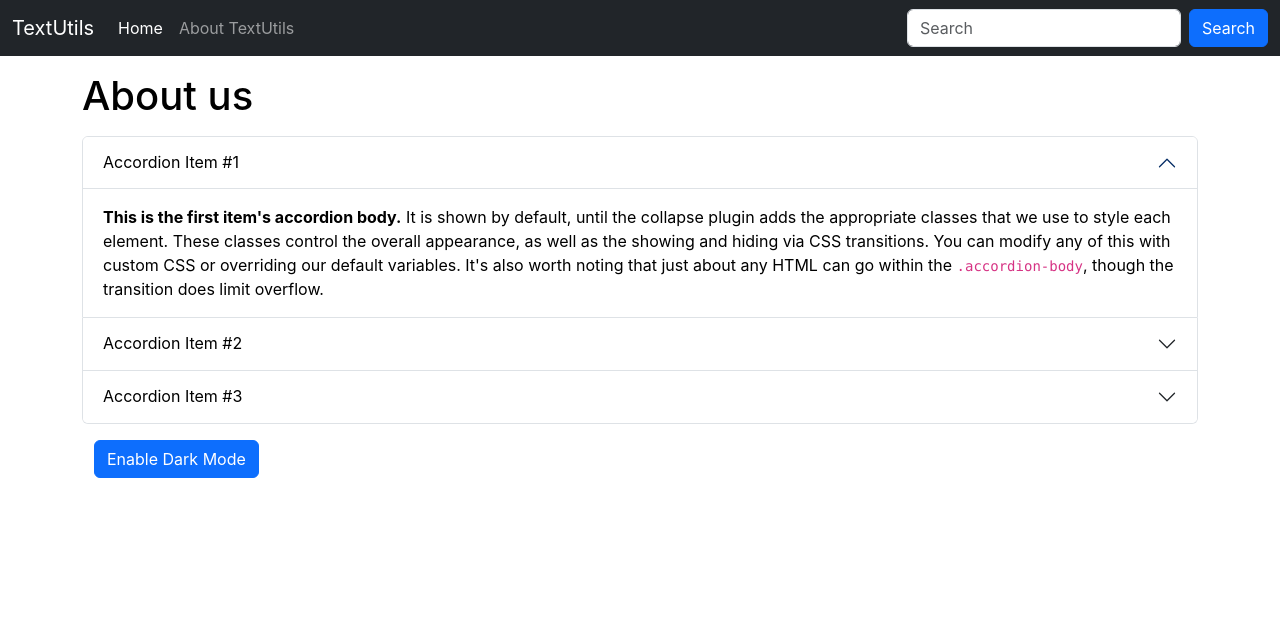
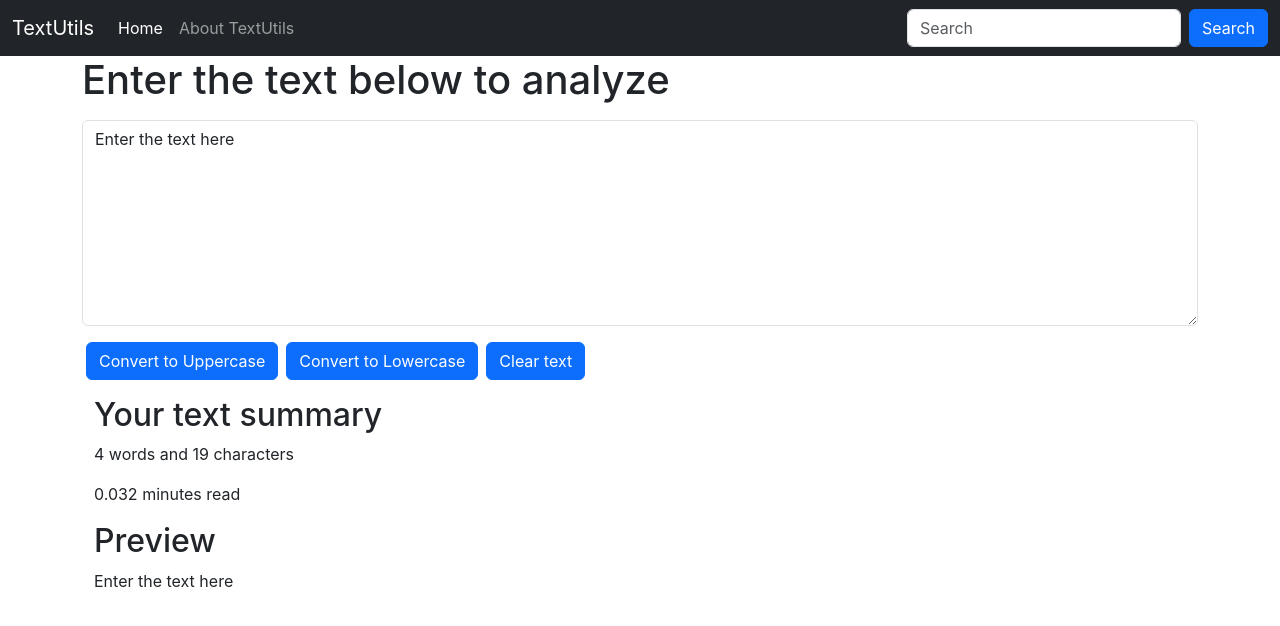
Before and after one commit to Jitender-52/textutils, a React (Create React App) app: page / in a window 1280 px wide. Shown: the top 626 px of the page. Built offline with nearby package versions, Linux system fonts and the light colour scheme.

Commit message:
11th commit

```diff
--- a/src/App.js
+++ b/src/App.js
@@ -1,20 +1,20 @@
 import logo from './logo.svg';
 import './App.css';
 import Navbar from './components/Navbar';
-// import TextForm from './components/TextForm';
-import About from './components/About';
+import TextForm from './components/TextForm';
+// import About from './components/About';
 
 
-let name = "World!"
+// let name = "World!"
 function App() {
   return (
     <>
       <Navbar title="TextUtils" aboutText="About TextUtils" />
       {/* <Navbar/> */}
-      {/* <div className="container">
+      <div className="container">
         <TextForm heading="Enter the text below to analyze" />
-      </div> */}
-      <About />
+      </div>
+      {/* <About /> */}
     </>
   );
 }
```
